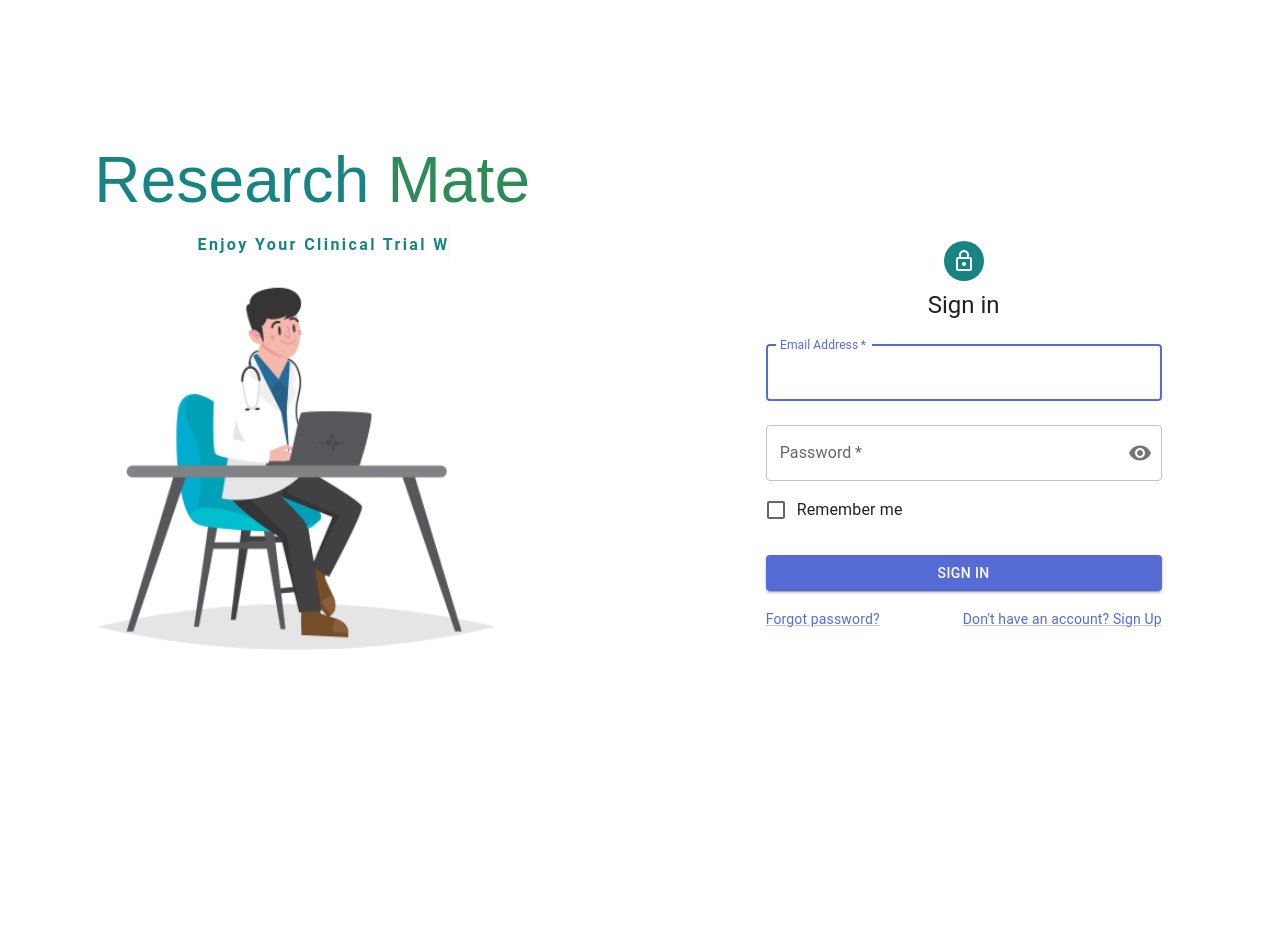
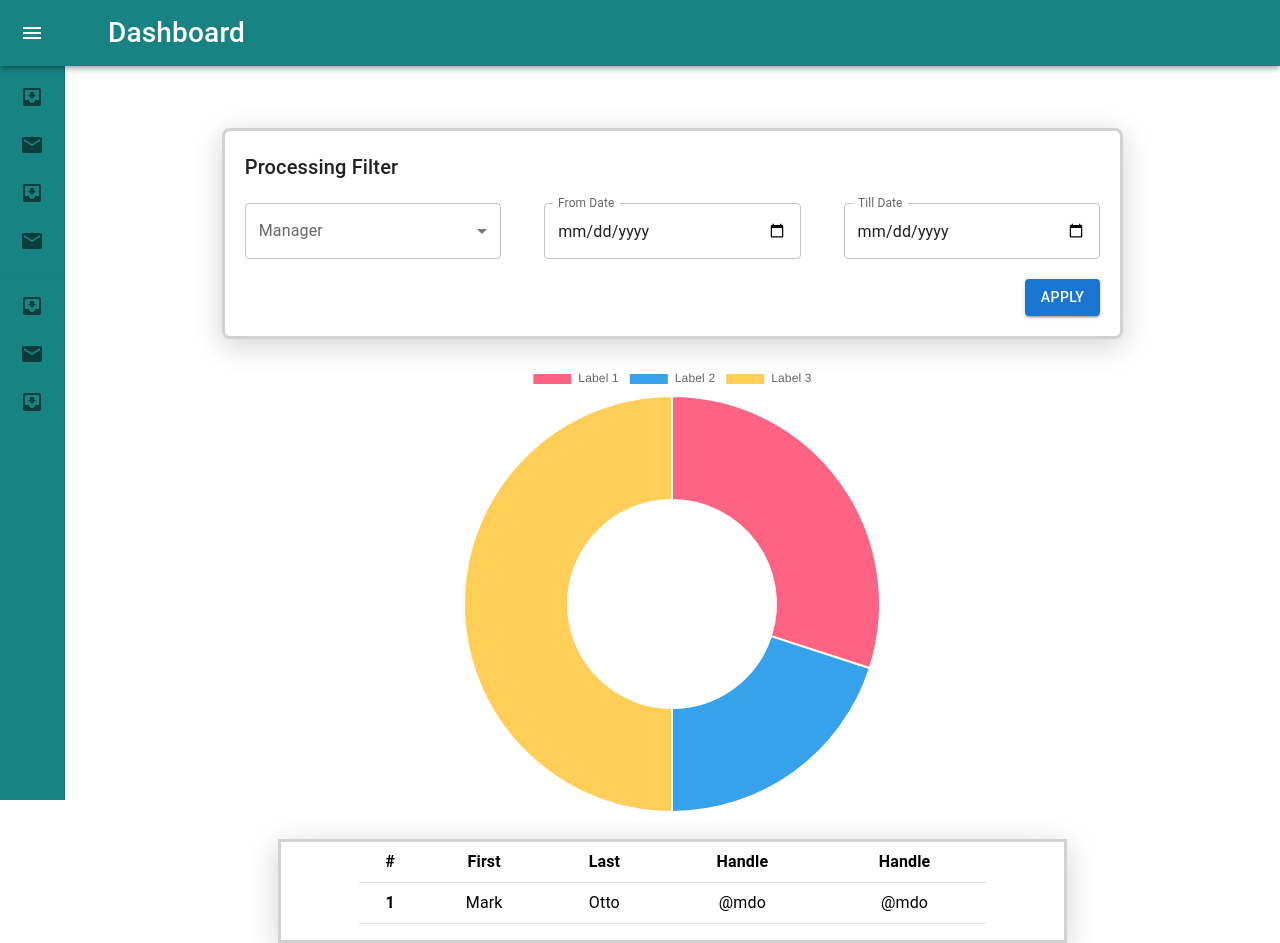
Before and after one commit to hassamahmedsiddiqui/Admin-Portal, a React (Create React App) app: page / in a window 1280 px wide. Before the commit the page ends 800 px from the top, so only its background shows below. Built offline with nearby package versions, Linux system fonts and the light colour scheme; a web font is replaced by a local one.

Commit message:
new pages adds
new workings

```diff
--- a/package.json
+++ b/package.json
@@ -12,8 +12,10 @@
     "@testing-library/user-event": "^13.5.0",
     "axios": "^1.6.7",
     "bootstrap": "^5.3.3",
+    "chart.js": "^4.4.2",
     "react": "^18.2.0",
     "react-bootstrap": "^2.10.1",
+    "react-chartjs-2": "^5.2.0",
     "react-dom": "^18.2.0",
     "react-router-dom": "^6.22.3",
     "react-scripts": "^5.0.1",
--- a/src/index.js
+++ b/src/index.js
@@ -4,13 +4,18 @@ import './index.css';
 import App from './App';
 import reportWebVitals from './reportWebVitals';
 import 'bootstrap/dist/css/bootstrap.min.css';
+import PieChart from '../src/pages/pieChart/pieChart'
+import ChartComponent from '../src/pages/chart/chart'
+import MiniDrawer from './pages/mat-drawer/matDrawer'
 
 
 
 const root = ReactDOM.createRoot(document.getElementById('root'));
 root.render(
   <React.StrictMode>
-    <App />
+    {/* <PieChart /> */}
+    <MiniDrawer />
+    {/* <App /> */}
   </React.StrictMode>
 );
 
--- /dev/null
+++ b/src/pages/chart/chart.css
@@ -0,0 +1,21 @@
+.grid{
+    box-shadow: rgba(34, 34, 37, 0.2) 0px 7px 29px 0px;
+    width: 70%;
+    margin-top: 26px;
+    display: flex;
+    justify-content: center;
+    border: 3px solid rgba(34, 34, 37, 0.2) ;
+}
+.tableData{
+    width: 80%;
+    text-align: center;
+    padding: 20px;
+}
+.field{
+    border: 3px solid rgba(34, 34, 37, 0.2) !important;
+    box-shadow: rgba(34, 34, 37, 0.2) 0px 7px 29px 0px !important;
+
+}
+.canvas-container:hover {
+    background-color: rgba(255, 255, 255, 0.1); /* Change to the desired background color */
+  }
--- /dev/null
+++ b/src/pages/chart/chart.js
@@ -0,0 +1,177 @@
+import React, { useRef, useEffect, useState } from 'react';
+import { FormControl, InputLabel, Select, MenuItem, TextField, Box, Typography, Button } from '@mui/material';
+import { Doughnut } from 'react-chartjs-2';
+import Chart from 'chart.js/auto';
+import './chart.css';
+
+const ChartComponent = () => {
+  const chartRef = useRef(null);
+  const [manager, setManager] = useState('');
+  const [fromDate, setFromDate] = useState('');
+  const [tillDate, setTillDate] = useState('');
+  const [chartData, setChartData] = useState(null);
+
+  useEffect(() => {
+    if (!chartData) {
+      setChartData({
+        labels: ['Label 1', 'Label 2', 'Label 3'],
+        datasets: [
+          {
+            data: [30, 20, 50],
+            backgroundColor: ['#FF6384', '#36A2EB', '#FFCE56'],
+            hoverBackgroundColor: ['#FF6384', '#36A2EB', '#FFCE56'],
+          },
+        ],
+      });
+    }
+
+    if (chartRef.current && chartRef.current.chartInstance) {
+      chartRef.current.chartInstance.destroy();
+    }
+
+    const ctx = chartRef.current?.getContext('2d');
+
+    if (ctx) {
+      const newChartInstance = new Chart(ctx, {
+        type: 'doughnut',
+        data: chartData,
+        options: {
+          responsive: true,
+          maintainAspectRatio: false,
+          animation: {
+            animateRotate: true,
+            animateScale: true,
+          },
+          plugins: {
+            legend: {
+              labels: {
+                font: {
+                  size: 14,
+                },
+              },
+            },
+            tooltip: {
+              callbacks: {
+                label: function (context) {
+                  let label = context.dataset.labels[context.dataIndex] || '';
+                  if (label) {
+                    label += ': ';
+                  }
+                  label += context.formattedValue;
+                  return label;
+                },
+              },
+            },
+          },
+          onHover: (event, chartElement) => {
+            if (chartElement.length > 0) {
+              event.native.target.style.cursor = 'pointer';
+            } else {
+              event.native.target.style.cursor = 'default';
+            }
+          },
+        },
+      });
+
+      chartRef.current.chartInstance = newChartInstance;
+    }
+
+    return () => {
+      if (chartRef.current && chartRef.current.chartInstance) {
+        chartRef.current.chartInstance.destroy();
+      }
+    };
+  }, [manager, fromDate, tillDate, chartData]);
+
+  const handleChangeManager = (event) => {
+    setManager(event.target.value);
+  };
+
+  const handleChangeFromDate = (event) => {
+    setFromDate(event.target.value);
+  };
+
+  const handleChangeTillDate = (event) => {
+    setTillDate(event.target.value);
+  };
+
+  const handleApplyFilters = () => {
+    // Implement apply filters logic here
+    console.log('Applying filters...');
+  };
+
+  return (
+    <Box sx={{ display: 'flex', flexDirection: 'column', alignItems: 'center',height:'100vh'  ,padding:'20px'}}>
+      <fieldset className='field' style={{ width: '80%', padding: '20px', borderRadius: '8px', marginTop: '20px' }}>
+        <Typography variant="h6" sx={{ mb: 1 }}>Processing Filter</Typography>
+        <Box sx={{ display: 'flex', flexDirection: 'row', marginTop:'20px', justifyContent: 'space-between', width: '100%' }}>
+          <FormControl sx={{ width: '30%' }}>
+            <InputLabel id="manager-label">Manager</InputLabel>
+            <Select
+              labelId="manager-label"
+              id="manager-select"
+              value={manager}
+              onChange={handleChangeManager}
+            >
+              <MenuItem value="manager1">Manager 1</MenuItem>
+              <MenuItem value="manager2">Manager 2</MenuItem>
+              <MenuItem value="manager3">Manager 3</MenuItem>
+            </Select>
+          </FormControl>
+          <TextField
+            id="from-date"
+            label="From Date"
+            type="date"
+            value={fromDate}
+            onChange={handleChangeFromDate}
+            InputLabelProps={{
+              shrink: true,
+            }}
+            sx={{ width: '30%' }}
+          />
+          <TextField
+            id="till-date"
+            label="Till Date"
+            type="date"
+            value={tillDate}
+            onChange={handleChangeTillDate}
+            InputLabelProps={{
+              shrink: true,
+            }}
+            sx={{ width: '30%' }}
+          />
+        </Box>
+        <Box sx={{ display: 'flex', justifyContent: 'flex-end', marginTop: '20px' }}>
+          <Button variant="contained" onClick={handleApplyFilters}>Apply</Button>
+        </Box>
+      </fieldset>
+      <Box sx={{ mt: 3, width: '40%', display: 'flex', justifyContent: 'center' }}>
+        {chartData && <Doughnut ref={chartRef} data={chartData} />} {/* Pass chartData to Doughnut component */}
+      </Box>
+      <div className='grid'>
+        <table className="table tableData">
+          <thead>
+            <tr>
+              <th scope="col">#</th>
+              <th scope="col">First</th>
+              <th scope="col">Last</th>
+              <th scope="col">Handle</th>
+              <th scope="col">Handle</th>
+            </tr>
+          </thead>
+          <tbody>
+            <tr>
+              <th scope="row">1</th>
+              <td>Mark</td>
+              <td>Otto</td>
+              <td>@mdo</td>
+              <td>@mdo</td>
+            </tr>
+          </tbody>
+        </table>
+      </div>
+    </Box>
+  );
+};
+
+export default ChartComponent;
--- a/src/pages/loginPage/LoginPage.js
+++ b/src/pages/loginPage/LoginPage.js
@@ -38,11 +38,11 @@ const Login = () => {
     //check wheter user is already login or not;
     const { user, setUser } = useContext(UserContext);
     const navigate = useNavigate()
-    useEffect(() => {
-        if (user) {
-            navigate("/home")
-        }
-    }, [user, navigate]);
+    // useEffect(() => {
+    //     if (user) {
+    //         navigate("/home")
+    //     }
+    // }, [user, navigate]);
 
     const handlePasswordVisibility = () => {
         setShowPassword(!showPassword);
--- a/src/pages/mat-drawer/matDrawer.js
+++ b/src/pages/mat-drawer/matDrawer.js
@@ -18,6 +18,7 @@ import ListItemIcon from '@mui/material/ListItemIcon';
 import ListItemText from '@mui/material/ListItemText';
 import InboxIcon from '@mui/icons-material/MoveToInbox';
 import MailIcon from '@mui/icons-material/Mail';
+import ChartComponent from '../chart/chart'
 
 const drawerWidth = 240;
 
@@ -119,11 +120,9 @@ export default function MiniDrawer() {
           {/* <Typography style={{color:"#ffffff"}} variant="h5" noWrap component="div"> */}
            <div className='d-flex justify-content-between align-items-center'>
            <div>
-           <h3 className='m-3'>Research Mate</h3>
+           <h3 className='m-3'>Dashboard</h3>
            </div>
-           <div>
-           <h3 className='m-3'>Research Mate</h3>
-           </div>
+
            </div>
           {/* </Typography> */}
         </Toolbar>
@@ -193,7 +192,8 @@ export default function MiniDrawer() {
       </Drawer>
       <Box component="main" sx={{ flexGrow: 1, p: 3 }}>
         <DrawerHeader />
-        <Typography paragraph>
+        <ChartComponent />
+        {/* <Typography paragraph>
           Lorem ipsum dolor sit amet, consectetur adipiscing elit, sed do eiusmod
           tempor incididunt ut labore et dolore magna aliqua. Rhoncus dolor purus non
           enim praesent elementum facilisis leo vel. Risus at ultrices mi tempus
@@ -219,7 +219,7 @@ export default function MiniDrawer() {
           tristique sollicitudin nibh sit. Ornare aenean euismod elementum nisi quis
           eleifend. Commodo viverra maecenas accumsan lacus vel facilisis. Nulla
           posuere sollicitudin aliquam ultrices sagittis orci a.
-        </Typography>
+        </Typography> */}
       </Box>
     </Box>
   );
--- /dev/null
+++ b/src/pages/pieChart/pieChart.css
@@ -0,0 +1,14 @@
+/* PieChart.css */
+.chart-container {
+    display: flex;
+    justify-content: center;
+    align-items: center;
+    width: 400px; /* Adjust the width as needed */
+    height: 400px; /* Adjust the height as needed */
+
+  }
+
+  canvas {
+    width: 400px; /* Adjust the width as needed */
+    height: 400px; /* Adjust the height as needed */
+  }
--- /dev/null
+++ b/src/pages/pieChart/pieChart.js
@@ -0,0 +1,52 @@
+// pieChart.js
+import React, { useEffect, useRef } from 'react';
+import Chart from 'chart.js/auto'; // Import Chart from Chart.js library
+import './pieChart.css'; // Import CSS file for styling
+
+const PieChart = () => {
+  const chartRef = useRef(null);
+
+  useEffect(() => {
+    const chartInstance = chartRef.current;
+    const ctx = chartInstance.getContext('2d');
+    let chart = new Chart(ctx, {
+      type: 'doughnut',
+      data: {
+        labels: ['Red', 'Blue', 'Yellow', 'Green', 'Purple', 'Orange'],
+        datasets: [{
+          label: '# of Votes',
+          data: [12, 19, 3, 5, 2, 3],
+          backgroundColor: [
+            'rgba(255, 99, 132, 0.5)',
+            'rgba(54, 162, 235, 0.5)',
+            'rgba(255, 206, 86, 0.5)',
+            'rgba(75, 192, 192, 0.5)',
+            'rgba(153, 102, 255, 0.5)',
+            'rgba(255, 159, 64, 0.5)',
+          ],
+          borderColor: [
+            'rgba(255, 99, 132, 1)',
+            'rgba(54, 162, 235, 1)',
+            'rgba(255, 206, 86, 1)',
+            'rgba(75, 192, 192, 1)',
+            'rgba(153, 102, 255, 1)',
+            'rgba(255, 159, 64, 1)',
+          ],
+          borderWidth: 1,
+        }]
+      },
+    });
+
+    return () => {
+      chart.destroy();
+    };
+  }, []);
+
+  return (
+    <div className="chart-container">
+      <canvas ref={chartRef} />
+    </div>
+  );
+};
+
+export default PieChart;
--- a/src/pages/signupPage/signupPage.js
+++ b/src/pages/signupPage/signupPage.js
@@ -19,11 +19,11 @@ const SignUpForm = () => {
   //check wheter user is already login or not;
   const { user, setUser } = useContext(UserContext);
   const navigate = useNavigate()
-  useEffect(() => {
-    if (user) {
-      navigate("/home")
-    }
-  }, [user, navigate]);
+  // useEffect(() => {
+  //   if (user) {
+  //     navigate("/home")
+  //   }
+  // }, [user, navigate]);
 
   const [values, setValues] = useState({
     firstName: '',
```
Also changed, not shown: 1 other file (tests, documents, lock files or other folders).
